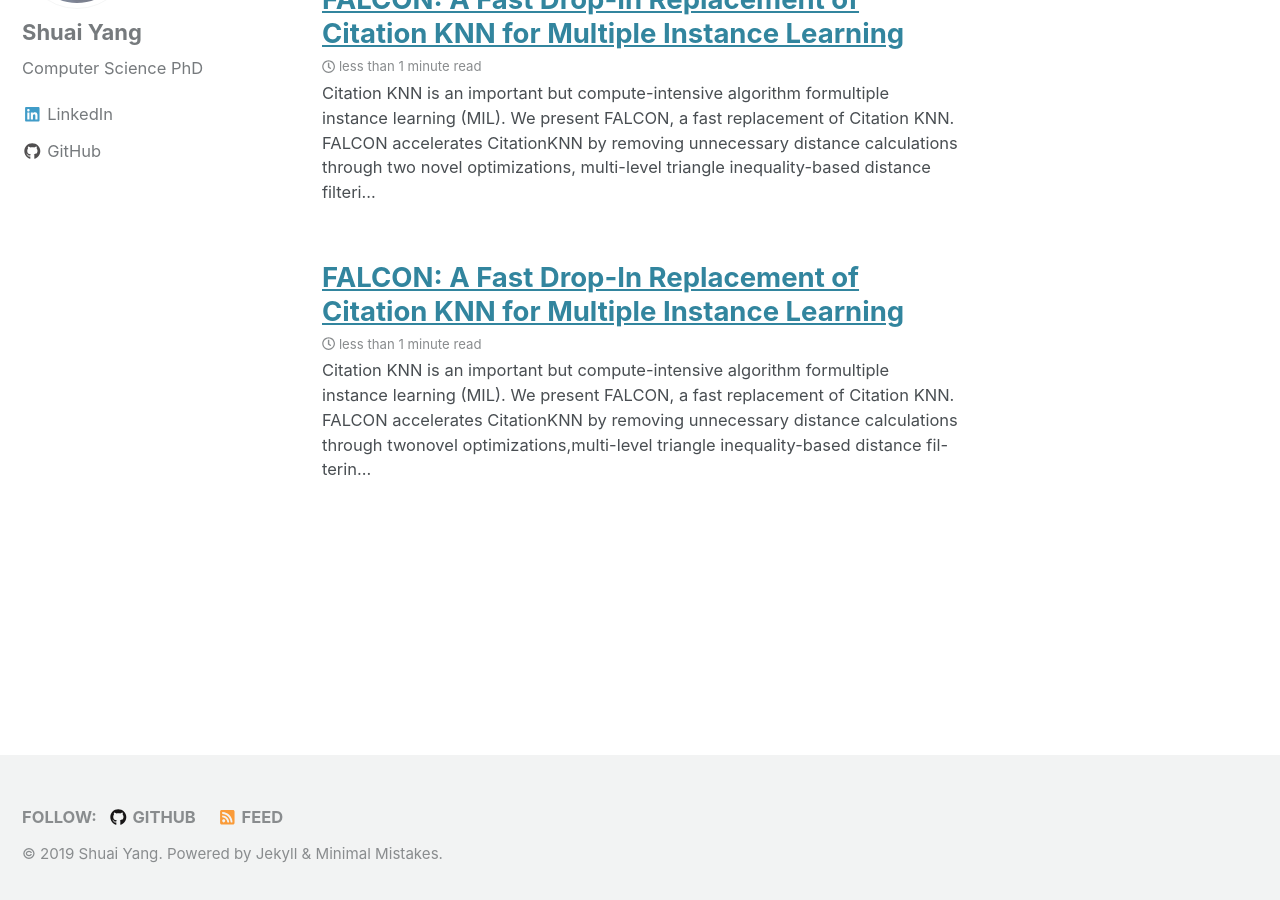
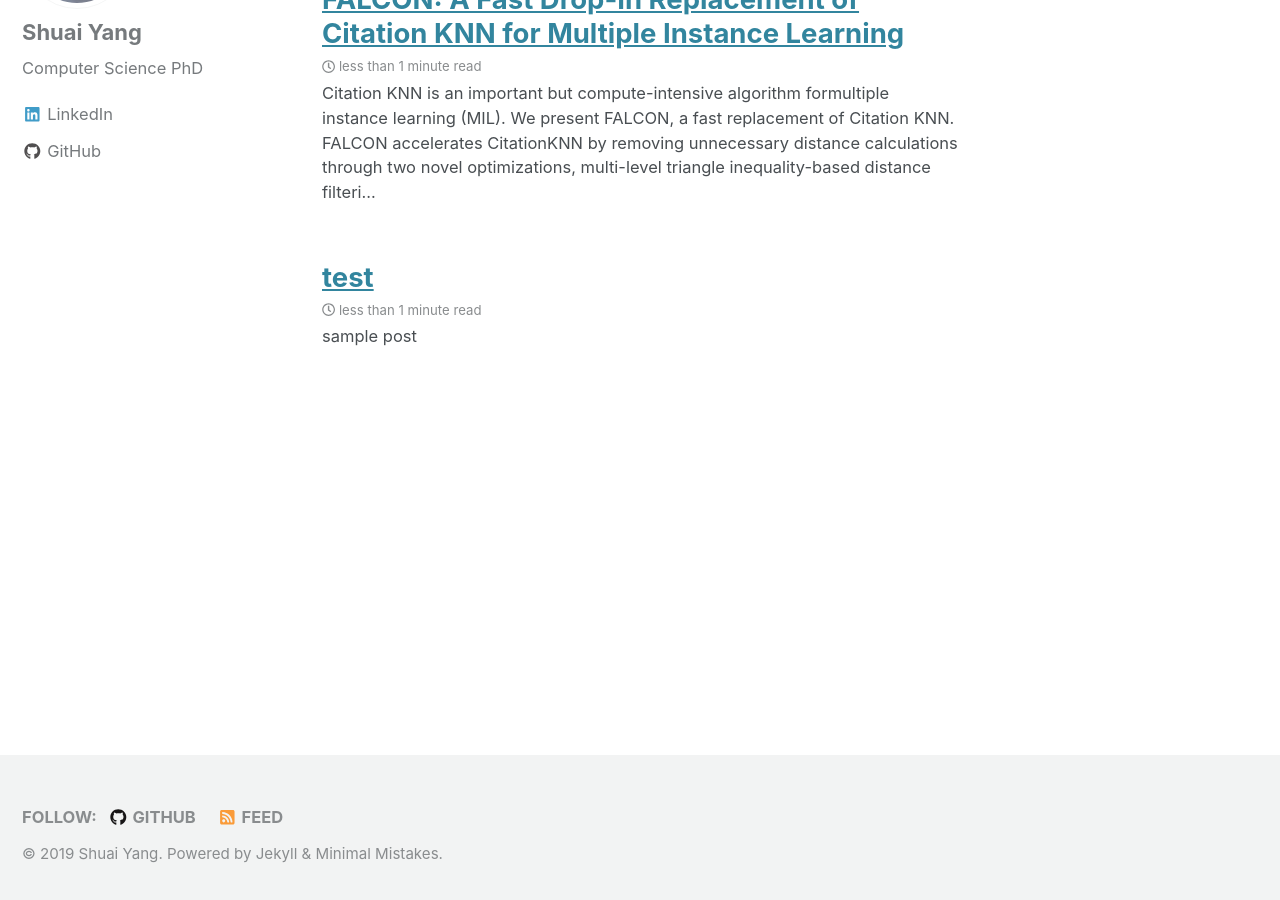
Before and after one commit to magikyoung/magikyoung.github.i, a Jekyll site: the page built from index.html, in a window 1280 px wide and 900 px high, scrolled down 773 px. Built offline with Jekyll 4.4.1, drawn with Linux system fonts in a browser that asks for light colours; nearby versions of some CDN libraries; the list of posts is cut into pages by our own code.

Commit message:
minor change

```diff
--- a/_posts/2018-01-28-perceptron.md
+++ b/_posts/2018-01-28-perceptron.md
@@ -1,10 +1,10 @@
 ---
-title: "FALCON: A Fast Drop-In Replacement of Citation KNN for Multiple Instance Learning"
+title: "test"
 date: 2018-01-28
 tags: [projects] #[data wrfangling, data science, messy data]
 header:
   image: "/images/perceptron/percept.jpg"
-excerpt: "Citation KNN is an important but compute-intensive algorithm formultiple instance learning (MIL). We present FALCON, a fast replacement of Citation KNN. FALCON accelerates CitationKNN by removing unnecessary distance calculations through twonovel optimizations,multi-level triangle inequality-based distance fil-teringandheap optimization. The careful design allows it to producethe same results as the original Citation KNN does while avoiding84–99.8% distance calculations. On seven datasets of various sizesand dimensions, FALCON consistently outperforms Citation KNNby one or two orders of magnitude, making it a promising drop-inreplacement of Citation KNN for multiple instance learning"
+excerpt: "sample post"
 mathjax: "true"
 ---
 
```
